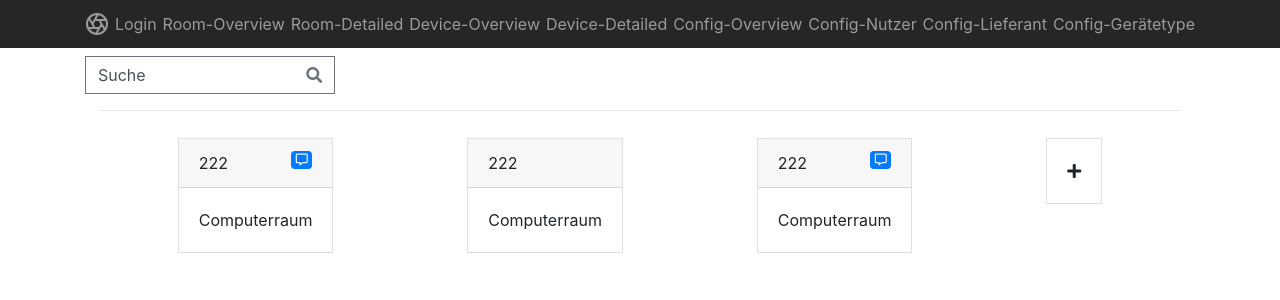
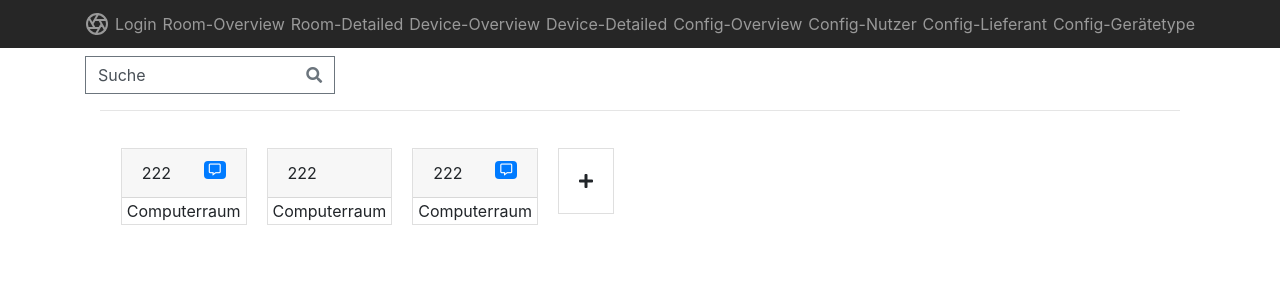
Before and after one commit to agraul/it-verwaltung, an Angular app in the folder frontend/: page /rooms in a window 1280 px wide. Shown: the top 300 px of the page. Built offline with nearby package versions, Linux system fonts and the light colour scheme.

Commit message:
feat(roomDetailed): add Comment section and routing to Component details

```diff
--- a/frontend/src/app/app.module.ts
+++ b/frontend/src/app/app.module.ts
@@ -15,7 +15,8 @@ import { PageNotFoundComponent } from './page-not-found/page-not-found.component
   ],
   imports: [
     BrowserModule,
-    AppRoutingModule
+    AppRoutingModule,
+    FormsModule
   ],
   providers: [],
   bootstrap: [AppComponent]
--- a/frontend/src/app/device/device-routing.module.ts
+++ b/frontend/src/app/device/device-routing.module.ts
@@ -5,7 +5,7 @@ import { DeviceDetailedComponent } from './device-detailed/device-detailed.compo
 
 const routes: Routes = [
   { path: '', component:  DeviceOverviewComponent},
-  { path: 'detailed', component: DeviceDetailedComponent}
+  { path: ':id', component: DeviceDetailedComponent}
 ];
 
 @NgModule({
--- a/frontend/src/app/room/room-card/room-card.component.html
+++ b/frontend/src/app/room/room-card/room-card.component.html
@@ -5,8 +5,9 @@
                 <i class="far fa-comment-alt"></i>
         </span>
     </div>
-    <div class="card-body">{{card.body}}</div>
-    <div *ngIf="card.footer" class="card-footer">
-        {{card.footer}}
+    <div class="card-body" style="margin: 0 auto; padding-top: 1px; padding-bottom: 1px">
+        <div class="row">{{card.body}}</div>
+        <div class="row">{{card.footer}}</div>
     </div>
+
 </div>
--- a/frontend/src/app/room/room-detailed/room-detailed.component.html
+++ b/frontend/src/app/room/room-detailed/room-detailed.component.html
@@ -9,12 +9,14 @@
             </b>
         </div>
         <hr>
+        <div class="ex1">
             <b>Hardware:</b>
             <br>
             <br>
 
             <div class="flex-container" style="padding: 1%">
-            <app-room-card  *ngFor="let component of overViewHComponents" [card]="component" ></app-room-card>
+                <app-room-card *ngFor="let component of overViewHComponents; let i = index" [card]="component" (click)="showDetailedHCard(room.komponenten[i].id)" ></app-room-card>
+                <app-add-card></app-add-card>
             </div>
 
             <hr>
@@ -23,6 +25,15 @@
             <br>
             <div class="flex-container" style="padding: 1%">
                 <app-room-card  *ngFor="let component of overViewSComponents" [card]="component" ></app-room-card>
+                <app-add-card></app-add-card>
             </div>
-
         </div>
+        <hr >
+        <div class="row form-group">
+            <label for="exampleFormControlTextarea1"><b>Raumkommentar:</b></label>
+            <textarea [(ngModel)]="roomComment" class="form-control" id="exampleFormControlTextarea1" rows="3"></textarea>
+        </div>
+        <div class="row" style="float: right">
+            <button (click)="saveComment(room.id)" type="button" class="btn btn-primary">Speichern</button>
+        </div>
+    </div>
--- a/frontend/src/app/room/room-detailed/room-detailed.component.less
+++ b/frontend/src/app/room/room-detailed/room-detailed.component.less
@@ -2,6 +2,8 @@
     padding: 0;
     margin: 0;
     list-style: none;
+
+
 
     display: -webkit-box;
     display: -moz-box;
@@ -10,5 +12,16 @@
     display: flex;
 
     -webkit-flex-flow: row wrap;
-    justify-content: space-around;
+    flex-wrap: wrap;
+    justify-content: flex-start;
   }
+  div.ex1 {
+    max-height: 500px;
+    overflow: scroll;
+  }
+app-room-card {
+  padding: 10px;
+}
+app-add-card {
+  padding: 10px;
+}
--- a/frontend/src/app/room/room-detailed/room-detailed.component.ts
+++ b/frontend/src/app/room/room-detailed/room-detailed.component.ts
@@ -3,6 +3,7 @@ import { Room } from 'src/app/fe-entities/room.entity';
 import { Card } from 'src/app/fe-entities/card.entity';
 import { RoomDetailed } from 'src/app/fe-entities/room-detailed.entity';
 import { HComponent } from 'src/app/fe-entities/component.entity';
+import { Router, ActivatedRoute } from '@angular/router';
 
 @Component({
   selector: 'app-room-detailed',
@@ -11,6 +12,7 @@ import { HComponent } from 'src/app/fe-entities/component.entity';
 })
 export class RoomDetailedComponent implements OnInit {
 
+  public roomComment: string;
   public overViewHComponents: Card[];
   public overViewSComponents: Card[];
   public room: RoomDetailed = {
@@ -39,17 +41,109 @@ export class RoomDetailedComponent implements OnInit {
           hersteller: "Apple",
           seriennummer: "478348386",
           is_software: false
+        },
+        {
+          id: 5557,
+          bezeichnung: "Powerpoint",
+          hersteller: "Microsoft",
+          seriennummer: "4543-4343-65-665",
+          is_software: true
+        },{
+          id: 5555,
+          bezeichnung: "Computer",
+          hersteller: "Lenovo",
+          seriennummer: "478348384",
+          is_software: false
+        },
+        {
+          id: 5556,
+          bezeichnung: "Computer",
+          hersteller: "hp",
+          seriennummer: "478348385",
+          is_software: false
+        },
+        {
+          id: 5557,
+          bezeichnung: "Computer",
+          hersteller: "Apple",
+          seriennummer: "478348386",
+          is_software: false
+        },
+        {
+          id: 5557,
+          bezeichnung: "Powerpoint",
+          hersteller: "Microsoft",
+          seriennummer: "4543-4343-65-665",
+          is_software: true
+        },{
+          id: 5555,
+          bezeichnung: "Computer",
+          hersteller: "Lenovo",
+          seriennummer: "478348384",
+          is_software: false
+        },
+        {
+          id: 5556,
+          bezeichnung: "Computer",
+          hersteller: "hp",
+          seriennummer: "478348385",
+          is_software: false
+        },
+        {
+          id: 5557,
+          bezeichnung: "Computer",
+          hersteller: "Apple",
+          seriennummer: "478348386",
+          is_software: false
+        },
+        {
+          id: 5557,
+          bezeichnung: "Powerpoint",
+          hersteller: "Microsoft",
+          seriennummer: "4543-4343-65-665",
+          is_software: true
+        },
+        {
+          id: 5555,
+          bezeichnung: "Computer",
+          hersteller: "Lenovo",
+          seriennummer: "478348384",
+          is_software: false
+        },
+        {
+          id: 5556,
+          bezeichnung: "Computer",
+          hersteller: "hp",
+          seriennummer: "478348385",
+          is_software: false
+        },
+        {
+          id: 5557,
+          bezeichnung: "Computer",
+          hersteller: "Apple",
+          seriennummer: "478348386",
+          is_software: false
+        },
+        {
+          id: 5557,
+          bezeichnung: "Powerpoint",
+          hersteller: "Microsoft",
+          seriennummer: "4543-4343-65-665",
+          is_software: true
         }
       ]
   };
 
-  constructor() { }
+  constructor(private _router: Router, private _route:ActivatedRoute) { }
 
   ngOnInit() {
-    // this.room = this.getRoom();
-    this.overViewHComponents = this.mapHToCards(this.room.komponenten, true);
-    this.overViewSComponents = this.mapHToCards(this.room.komponenten, false)
-    console.log(this.overViewHComponents);
+    this.getRoom();
+    this.overViewHComponents = this.mapHToCards(this.room.komponenten);
+    this.overViewSComponents = this.mapSToCards(this.room.komponenten);
+
+
+
+    this.roomComment = this.room.notiz;
 
   }
 
@@ -57,24 +151,54 @@ export class RoomDetailedComponent implements OnInit {
    * Maps The Components which are Hardware, to Card Array for displaying
    * @param comps
    */
-  mapHToCards(comps: HComponent[], onlyHardware: boolean): Card[] {
+  mapHToCards(comps: HComponent[]): Card[] {
     let cards: Card[] = [];
+    let cardCounter = 0;
       for(let i=0; i<comps.length; i++){
         //Wenn Hardware
-        if(comps[i].is_software !== onlyHardware) {
+        if(!comps[i].is_software) {
           let card = new Card(comps[i].bezeichnung, comps[i].hersteller, false, comps[i].seriennummer);
-          cards[i] = card;
-        } else {
-          let card = new Card(comps[i].bezeichnung, comps[i].seriennummer, false);
-          cards[i] = card;
+          cards[cardCounter++] = card;
+
         }
     }
     return cards;
   }
 
+  mapSToCards(comps: HComponent[]): Card[] {
+    let cards: Card[] = [];
+    let cardCounter = 0;
+      for(let i=0; i<comps.length; i++){
+        //Wenn Hardware
+        if(comps[i].is_software) {
+          let card = new Card(comps[i].bezeichnung, comps[i].seriennummer, false);
+          cards[cardCounter++] = card;
+          console.log(i);
+          console.log(comps[i].is_software);
+
+
+        }
+    }
+    return cards;
+  }
+
+  showDetailedHCard(id: number) {
+    this._router.navigate(['devices/'+id])
+  }
 
   getRoom() {
+    let roomId = this.getRoomId();
     //TODO get specific room from db
+    return;
+  }
+
+  getRoomId():string {
+    return this._route.snapshot.url[0].path;
+
+  }
+
+  saveComment(id: number) {
+    // TODO save the comment to db
   }
 
 }
--- a/frontend/src/app/room/room-overview/room-overview.component.less
+++ b/frontend/src/app/room/room-overview/room-overview.component.less
@@ -1,3 +1,28 @@
+.flex-container {
+  padding: 0;
+  margin: 0;
+  list-style: none;
+
+
+
+  display: -webkit-box;
+  display: -moz-box;
+  display: -ms-flexbox;
+  display: -webkit-flex;
+  display: flex;
+
+  -webkit-flex-flow: row wrap;
+  flex-wrap: wrap;
+  justify-content: flex-start;
+}
+
+app-room-card {
+  padding: 10px;
+}
+app-add-card {
+  padding: 10px;
+}
+
 .active-pink-2 input[type=text]:focus:not([readonly]) {
     border-bottom: 1px solid #f48fb1;
     box-shadow: 0 1px 0 0 #f48fb1;
@@ -31,18 +56,3 @@
     .active-pink .fa, .active-pink-2 .fa {
     color: #f48fb1;
     }
-
-    .flex-container {
-        padding: 0;
-        margin: 0;
-        list-style: none;
-
-        display: -webkit-box;
-        display: -moz-box;
-        display: -ms-flexbox;
-        display: -webkit-flex;
-        display: flex;
-
-        -webkit-flex-flow: row wrap;
-        justify-content: space-around;
-      }
--- a/frontend/src/app/room/room.module.ts
+++ b/frontend/src/app/room/room.module.ts
@@ -6,12 +6,14 @@ import { RoomOverviewComponent } from './room-overview/room-overview.component';
 import { RoomDetailedComponent } from './room-detailed/room-detailed.component';
 import { RoomCardComponent } from './room-card/room-card.component';
 import { AddCardComponent } from './add-card/add-card.component';
+import { FormsModule } from '@angular/forms';
 
 @NgModule({
   declarations: [RoomOverviewComponent, RoomDetailedComponent, RoomCardComponent, AddCardComponent],
   imports: [
     CommonModule,
-    RoomRoutingModule
+    RoomRoutingModule,
+    FormsModule
   ]
 })
 export class RoomModule { }
```
Lines whose indentation alone changed are shown as unchanged.
